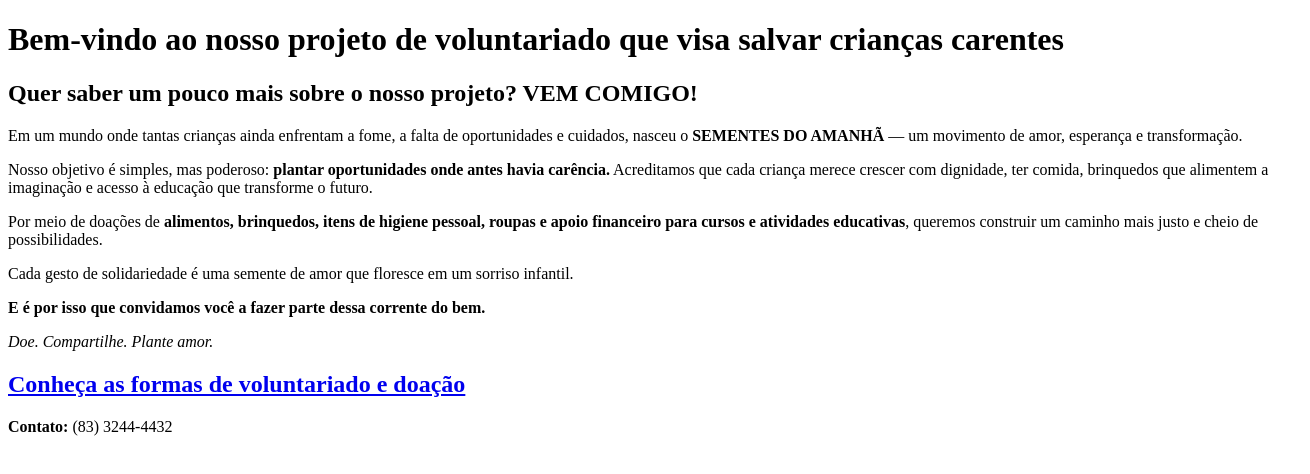
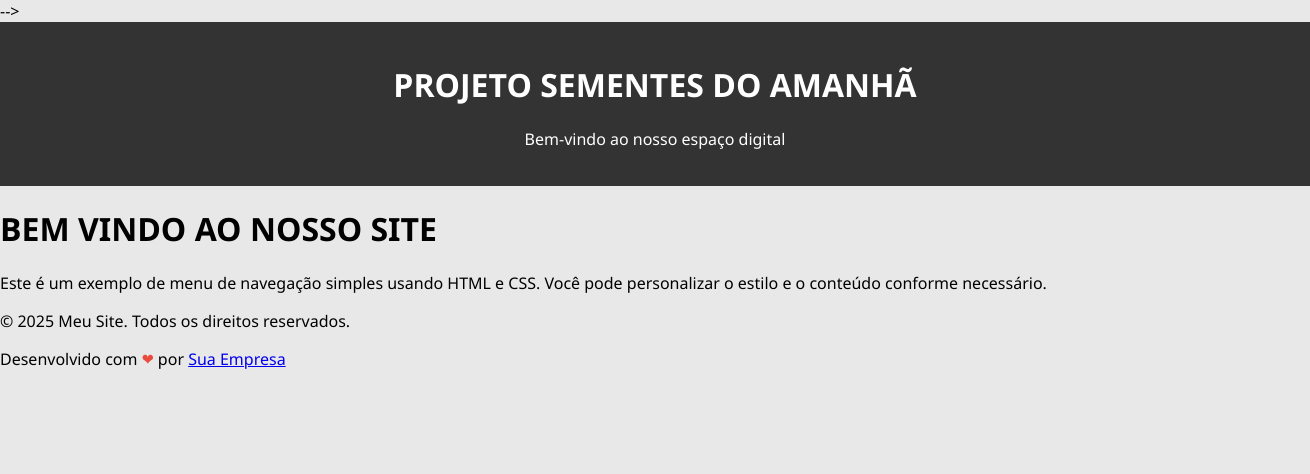
Before and after one commit to kamylla-lima-bezerra/Projeto-Sementes-do-Amanha, a plain HTML site: page Projeto Sementes do Amanhã/index.html in a window 1280 px wide. Shown: the whole page, 1310 px wide, since content can reach past the window. Drawn offline with Linux system fonts and the light colour scheme.

Commit message:
Atualiza arquivos do projeto: - Modifica configurações do VS Code - Atualiza HTML e CSS do menu - Modifica página inicial - Adiciona e atualiza arquivos de estilo

```diff
--- a/Projeto Sementes do Amanhã/MENU/style-menu.css
+++ b/Projeto Sementes do Amanhã/MENU/style-menu.css
@@ -89,3 +89,13 @@ body{
     bottom: 0;
     width: 100%;
 }
+
+.cabecalho{
+    background-color: #333;
+    color: white;
+    text-align: center;
+    padding: 20px 15px;
+    position: relative;
+    bottom: 0;
+    width: 100%;
+}
--- a/Projeto Sementes do Amanhã/index.html
+++ b/Projeto Sementes do Amanhã/index.html
@@ -3,27 +3,42 @@
 <head>
     <meta charset="UTF-8">
     <meta name="viewport" content="width=device-width, initial-scale=1.0">
-    <title>PROJETO VOLUNTARIADO "SEMENTES DO AMANHÃ"</title>
+    <title>PROJETO - Sementes do Amanhão</title>
+    <!--> <link rel="stylesheet" href="../Projeto Sementes do Amanhã/MENU/style-menu.css"> -->
+    <link rel="stylesheet" href="style.css">
 </head>
 <body>
-    <h1>Bem-vindo ao nosso projeto de voluntariado que visa salvar crianças carentes</h1>
-    <h2>Quer saber um pouco mais sobre o nosso projeto? VEM COMIGO!</h2>
 
-    <p>Em um mundo onde tantas crianças ainda enfrentam a fome, a falta de oportunidades e cuidados, nasceu o <strong>SEMENTES DO AMANHÃ</strong> — um movimento de amor, esperança e transformação.</p>
+   <div class="Topo">
+        <!-- Cabeçalho -->
+        <header class="cabecalho">
+            <h1>PROJETO SEMENTES DO AMANHÃ</h1>
+            <p>Bem-vindo ao nosso espaço digital</p>
+        </header>
 
-    <p>Nosso objetivo é simples, mas poderoso: <strong>plantar oportunidades onde antes havia carência.</strong> Acreditamos que cada criança merece crescer com dignidade, ter comida, brinquedos que alimentem a imaginação e acesso à educação que transforme o futuro.</p>
 
-    <p>Por meio de doações de <strong>alimentos, brinquedos, itens de higiene pessoal, roupas e apoio financeiro para cursos e atividades educativas</strong>, queremos construir um caminho mais justo e cheio de possibilidades.</p>
+   </div>
 
-    <p>Cada gesto de solidariedade é uma semente de amor que floresce em um sorriso infantil.</p>
+   <div class="Corpo">
 
-    <p><strong>E é por isso que convidamos você a fazer parte dessa corrente do bem.</strong></p>
+        <!-- Corpo/Conteúdo Principal -->
+        <main>
+            <h1>BEM VINDO AO NOSSO SITE</h1>
+            <p>Este é um exemplo de menu de navegação simples usando HTML e CSS. Você pode personalizar o estilo e o conteúdo conforme necessário.</p>
+        </main>
 
-    <p><em>Doe. Compartilhe. Plante amor.</em></p>
-    <h2><a href="projeto.html"> Conheça as formas de voluntariado e doação</a></h2>
+   </div>
 
-    <footer class="rodape">
-        <p><strong>Contato:</strong> (83) 3244-4432</p>
-    </footer>
+   <div class="Final>
+
+        <!-- Rodapé -->
+        <footer class="rodape">
+                <p>&copy; 2025 Meu Site. Todos os direitos reservados.</p>
+                <p>Desenvolvido com <span style="color: #e74c3c;">❤</span> por <a href="#">Sua Empresa</a></p>
+        </footer>
+
+   </div>
+
+
 </body>
 </html>
--- /dev/null
+++ b/Projeto Sementes do Amanhã/style.css
@@ -0,0 +1,26 @@
+body{
+    font-family: 'Segoe UI', Tahoma, Geneva, Verdana, sans-serif;
+    margin: 0;
+    background: #e9e8e8;
+
+}
+
+.rodape{
+    background-color: #333;
+    color: white;
+    text-align: center;
+    padding: 20px 15px;
+    position: relative;
+    bottom: 0;
+    width: 100%;
+}
+
+.cabecalho{
+    background-color: #333;
+    color: white;
+    text-align: center;
+    padding: 20px 15px;
+    position: relative;
+    bottom: 0;
+    width: 100%;
+}
```
